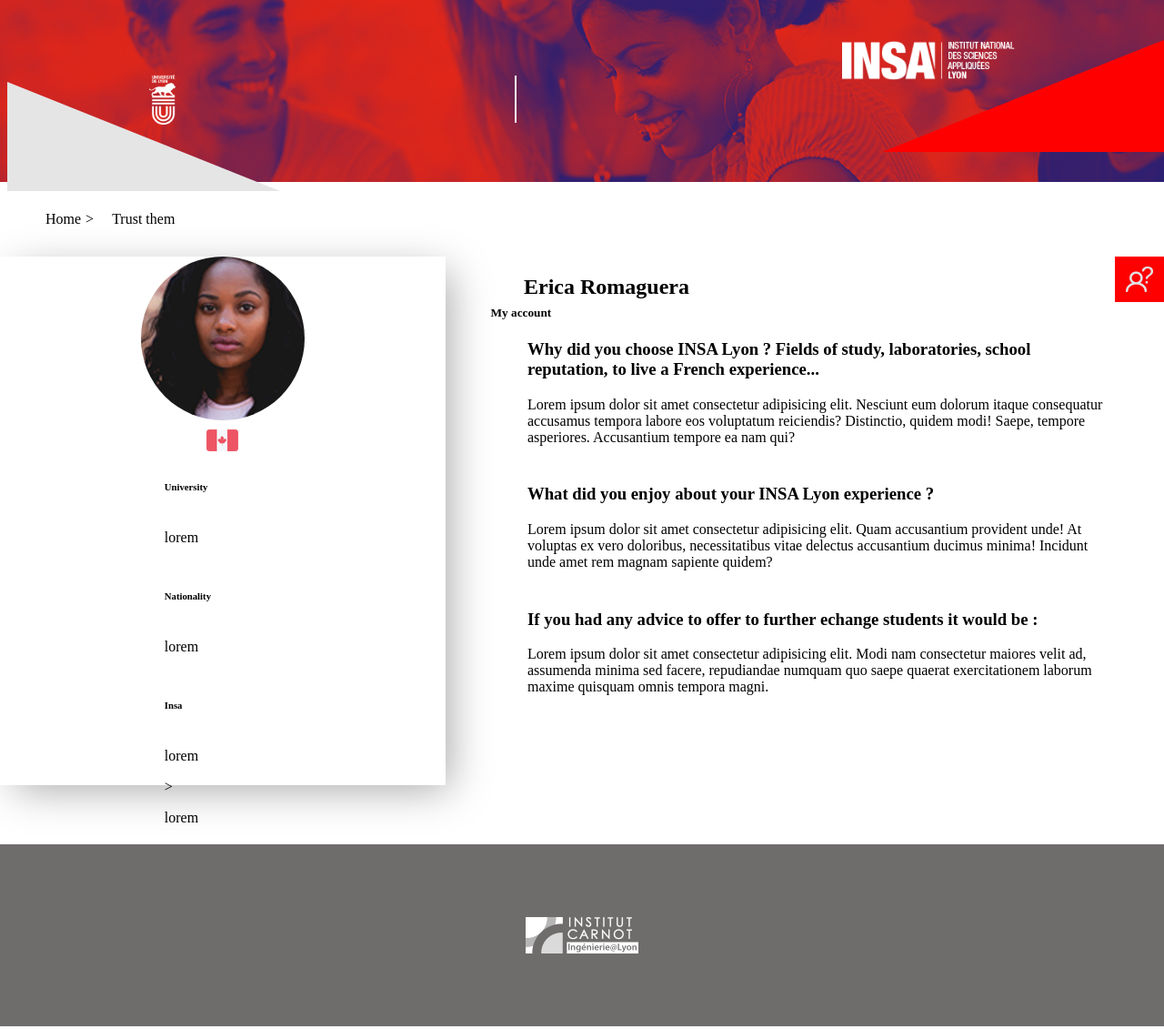
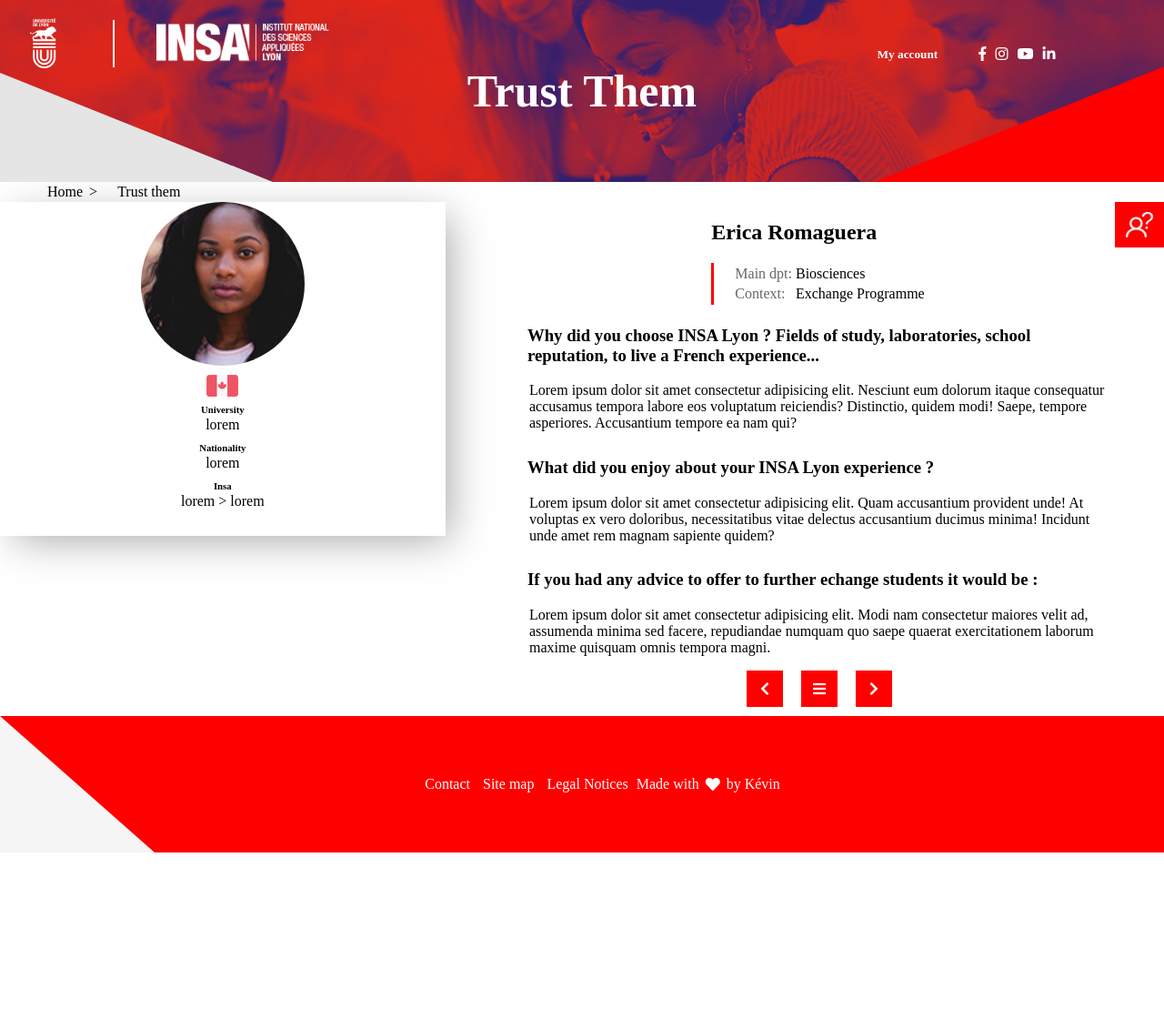
Before and after one commit to kdoquero/Iris-Test, a website built with webpack: page src/index.html in a window 1280 px wide. Shown: the top 1131 px of the page at 91% size. After the commit the page ends 937 px from the top, so only its background shows below. Built offline with nearby package versions, Linux system fonts and the light colour scheme.

Commit message:
added jquery

```diff
--- a/src/index.html
+++ b/src/index.html
@@ -74,10 +74,10 @@
             <div id="main-aside" class="container-row">
                 <header class="container-column">
                     <div class="avatar">
-                        <img src="/assets/img/Avatar.png" alt="avatar">
+                        <img src="/assets/img/main/Avatar.png" alt="avatar">
                     </div>
                     <div class="flag">
-                        <img src="/assets/img/flag.png" alt="nationality">
+                        <img src="/assets/img/main/flag.png" alt="nationality">
                     </div>
 
                 </header>
@@ -93,9 +93,8 @@
                     </div>
                     <div class=" aside-info container-column">
                         <h6>Insa</h6>
-                        <p>lorem</p>
-                        <span>></span>
-                        <p>lorem</p>
+                        <p>lorem > lorem</p>
+
                     </div>
                 </section>
             </div>
@@ -104,8 +103,16 @@
             <div class="container-column">
                 <header>
                     <h2>Erica Romaguera</h2>
-                    <h4></h4>
-                    <h4></h4>
+                    <table>
+                        <tr>
+                            <td class="table-color">Main dpt:</td>
+                            <td >Biosciences</td>
+                        </tr>
+                        <tr>
+                            <td class="table-color" >Context:</td>
+                            <td>Exchange Programme</td>
+                        </tr>
+                    </table>
                 </header>
                 <article>
                     <h3>Why did you choose INSA Lyon ? Fields of study, laboratories, school reputation, to live a French experience...</h3>
@@ -125,6 +132,11 @@
                         minima sed facere, repudiandae numquam quo saepe quaerat exercitationem laborum maxime quisquam omnis
                         tempora magni.</p>
                 </article>
+                <div class="container-row">
+                    <a href=""><div class="paginator"><i class="fas fa-chevron-left"></i></div></a>
+                    <a href=""><div class="paginator"><i class="fas fa-bars"></i></div></a>
+                    <a href=""><div class="paginator"><i class="fas fa-chevron-right"></i></div></a>
+                </div>
             </div>
             <div>
                 <a href="">
--- a/src/scripts/index.js
+++ b/src/scripts/index.js
@@ -1,21 +1,20 @@
 
 import $ from "jquery";
+import '../scss/index.scss';
 
-
-
-$( ".asked-question" ).tooltip({
+$(document).ready(function () {
+    $( ".asked-question[title]" ).tooltip({
         position: {
             my: "right center",
-        at: "left-10 center",
+            at: "left-40 center",
             collision: "flip",
             using: function( position, feedback ) {
                 $( this ).addClass( feedback.vertical )
                     .css( position );
             }
         },
-    classes: {
-        "ui-tooltip": "highlight"
-      }
+        tooltipClass: "QA"
 
     });
-import '../scss/index.scss';
+
+});
--- a/src/scss/index.scss
+++ b/src/scss/index.scss
@@ -6,9 +6,12 @@ a {
 }
 ul {
     list-style-type: none;
+    margin: 0;
 }
 p {
     color: black;
+    margin: 2px;
+
 }
 li {
     padding: 0 5px 0 5px;
@@ -20,6 +23,9 @@ h1 {
 body {
     margin: 0;
 }
+H6 {
+    margin: 0px;
+}
 
 .container-row {
     display: flex;
@@ -28,6 +34,7 @@ body {
 .container-column {
     display: flex;
     flex-direction: column;
+    align-items: center;
 }
 
 /*==============================================================================================================================
@@ -35,6 +42,9 @@ Header
 ================================================================================================================================*/
 .socials li>a {
     color:white;
+}
+h5 {
+    color: #ffffff;
 }
 
 #logo-insa {
@@ -125,6 +135,31 @@ article {
     margin: 4px;
 }
 
+table {
+    border-left: #ff0000 solid 3px;
+    padding-left: 20px;
+}
+table>:first-child>td {
+
+}
+.table-color {
+    color: #666;
+}
+
+.paginator {
+    display: flex;
+    justify-content: center;
+    align-items: center;
+    height: 40px;
+    width: 40px;
+    background-color: red;
+    margin: 10px;
+}
+.paginator .fas {
+    color: white;
+}
+
+
 /*==============================================================================================================================
 Aside
 ================================================================================================================================*/
@@ -144,6 +179,7 @@ Aside
 .aside-info {
     width: 33%;
     margin: 4px;
+    text-align: center;
 }
 
 #main-aside header {
@@ -153,13 +189,49 @@ Aside
     align-items: center;
 }
 
+/*==============================================================================================================================
+Tooltip
+================================================================================================================================*/
+
 .asked-question {
-    background-image: url('/assets/img/logo-FAQ.png');
+    background-image: url('/assets/img/main/logo-FAQ.png');
     width: 54px;
     height: 50px;
     background-repeat: no-repeat;
     background-color: red;
     background-position: center;
+}
+
+.tooltip {
+    display: flex;
+    justify-content: center;
+    align-items: center;
+    background: rgb(85, 17, 52);
+    color: white;
+    border: none;
+    padding: 0;
+    opacity: 1;
+    height: 40px;
+    padding: 10px;
+    position: absolute;
+    left: 85%;
+}
+.tooltip-content {
+    position: relative;
+    padding: 1em;
+}
+.tooltip-content::after {
+    content: '';
+    position: absolute;
+    border-style: solid;
+    display: block;
+    width: 0;
+}
+.left .tooltip-content::after {
+    top: 18px;
+    right: -10px;
+    border-color: transparent rgb(85, 17, 52);
+    border-width: 10px 0 10px 10px;
 }
 /*==============================================================================================================================
 Footer
@@ -212,7 +284,7 @@ main {
         #main-aside {
             flex-direction: column;
             width: 85%;
-            height: 90%;
+            height: 65%;
             -webkit-box-shadow: 10px 10px 43px -6px rgba(0,0,0,0.35);
             -moz-box-shadow: 10px 10px 43px -6px rgba(0,0,0,0.35);
             box-shadow: 10px 10px 43px -6px rgba(0,0,0,0.35);
@@ -227,30 +299,7 @@ main {
             width: 55%;
             display: flex;
         }
-        .ui-tooltip {
-            background: #666;
-            color: white;
-            border: none;
-            padding: 0;
-            opacity: 1;
-        }
-        .ui-tooltip-content {
-            position: relative;
-            padding: 1em;
-        }
-        .ui-tooltip-content::after {
-            content: '';
-            position: absolute;
-            border-style: solid;
-            display: block;
-            width: 0;
-        }
-        .left .ui-tooltip-content::after {
-            top: 18px;
-            right: -10px;
-            border-color: transparent #666;
-            border-width: 10px 0 10px 10px;
-        }
+
     }
 }
 body  {
@@ -275,8 +324,8 @@ body  {
             align-self: flex-start;
             position: absolute;
             width: 320px;
-            left: 8px;
-            top: 90px;
+            left: 0px;
+            top: 80px;
             border-style: solid;
             border-width: 120px 0 0 300px;
             border-color: transparent transparent transparent #e5e5e5;
@@ -289,12 +338,61 @@ body  {
             position: absolute;
             width: 0;
             height: 0;
-            right: -25px;
+            right: -16px;
+            top:67px;
             border: 0 solid transparent;
             border-right-width: 0px;
             border-left-width: 335px;
             border-bottom: 133px solid #ff0000;
             content: "";
+        }
+        .parralelogramm-1>:first-child {
+            width: 27%;
+            justify-content: space-around;
+            align-items: center;
+            padding-top: 35px;
+            margin-top: 10px;
+            left: 25px;
+            position: absolute;
+            top: -25px;
+        }
+
+        .footer-logo {
+            display: none;
+        }
+        .footer-info {
+            height: 150px;
+            display: flex;
+            align-items: center;
+            justify-content: center;
+
+        }
+        .footer-info::before {
+            position: absolute;
+            width: 201px;
+            left: 0%;
+            height: inherit;
+            /* bottom: -243px; */
+            border-style: solid;
+            border-width: 150px 0px 0px 170px;
+            border-color: transparent transparent transparent #f5f5f5;
+            content: "";
+            transform-origin: bottom right;
+            box-sizing: border-box;
+
+        }
+        .footer-info::after {
+            position: absolute;
+            width: 204px;
+            right: 0%;
+            height: inherit;
+            border-style: solid;
+            border-width: 150px 0 0 249px;
+            border-color: #49545a #49545a #49545a transparent;
+            content: "";
+            margin: 0;
+            display: none;
+
         }
 
 
@@ -318,7 +416,7 @@ body  {
         }
 
         #logo-insa {
-            height: 128px;
+            height: 45px;
             width: 190px;
             background-image: url('/assets/img/header/logo-insa.png');
             background-repeat: no-repeat;
@@ -331,6 +429,17 @@ body  {
             margin: 0 30px;
         }
 
+        .socials {
+            position: absolute;
+            display: flex;
+            align-self: flex-start;
+            align-items: center;
+            width: 210px;
+            justify-content: center;
+            /* right: -17%; */
+            left: 75%;
+            top: 30px;
+        }
 
 
 
```
Also changed, not shown: src/assets/img/header/triangles.png (deleted), src/assets/img/main/Avatar.png (renamed from src/assets/img/Avatar.png), src/assets/img/main/asked question.png (renamed from src/assets/img/asked question.png), src/assets/img/main/flag.png (renamed from src/assets/img/flag.png), src/assets/img/main/logo-FAQ.png (renamed from src/assets/img/logo-FAQ.png). Lines whose indentation alone changed are shown as unchanged.
